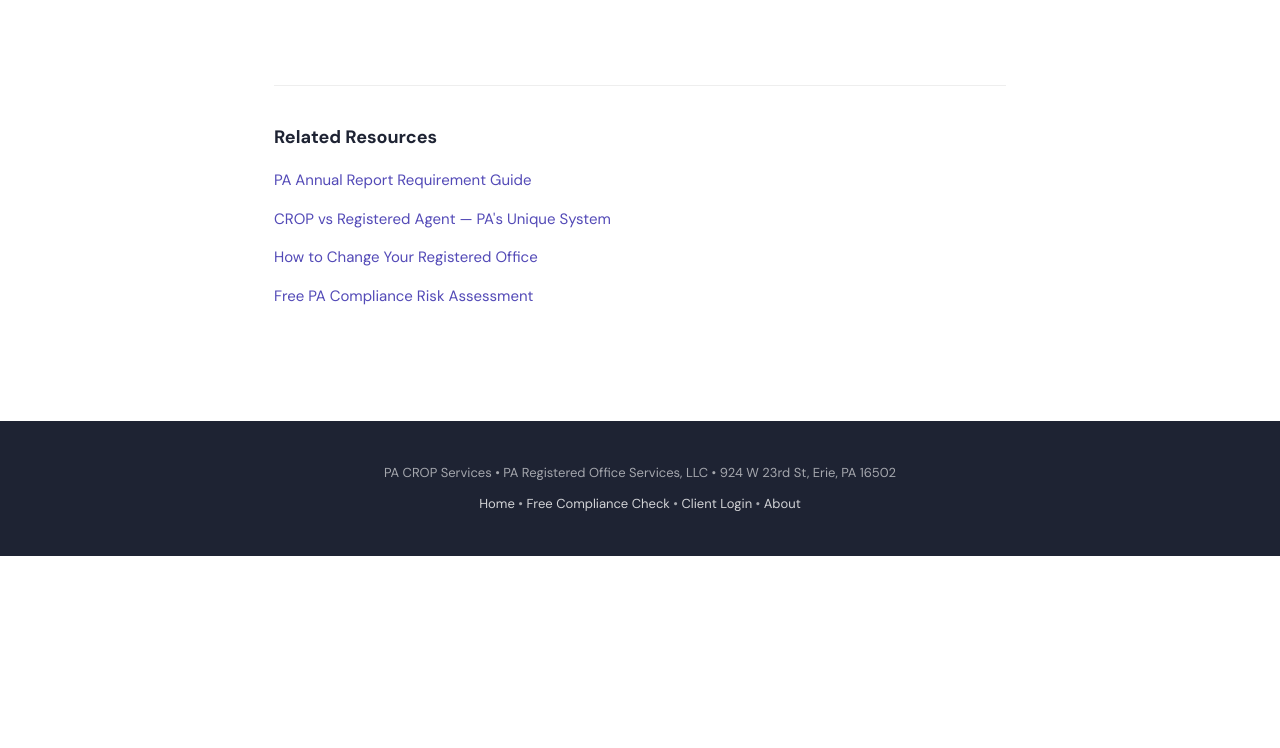
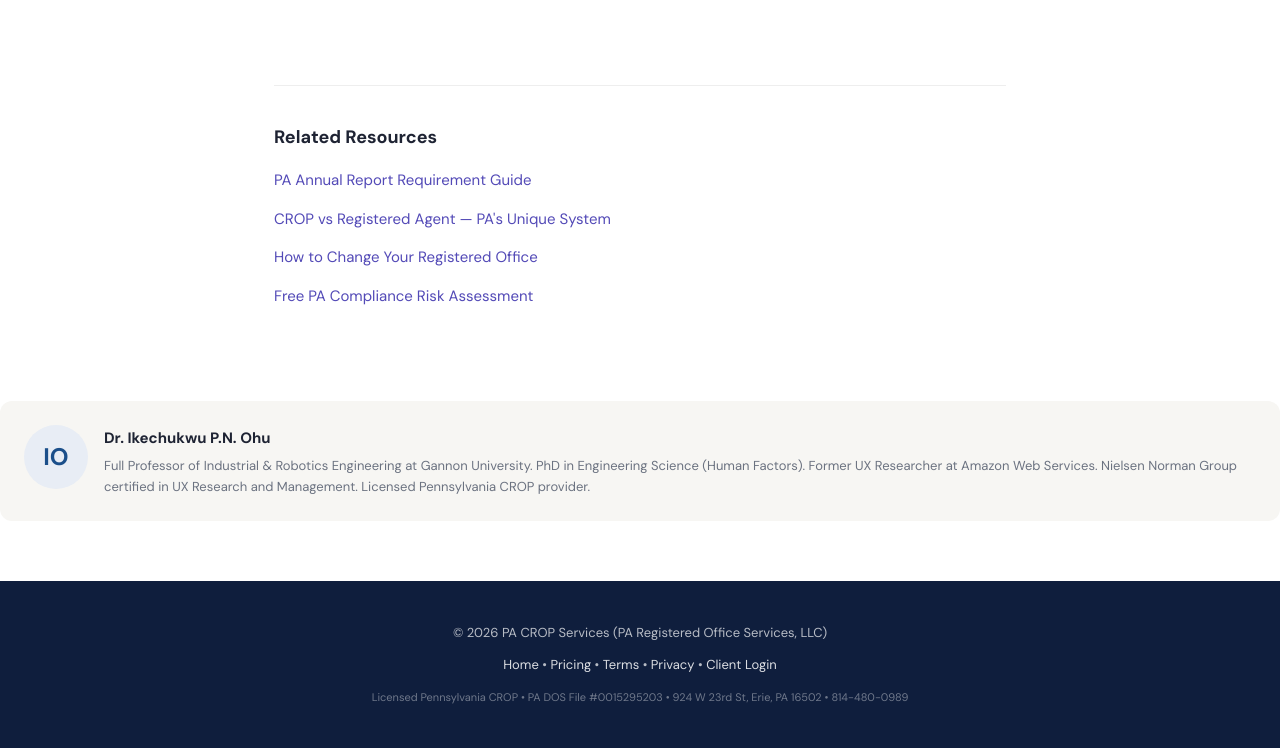
Before and after one commit to pinohu/pa-crop-services, a website: page public/what-is-a-pennsylvania-crop.html in a window 1280 px wide. Shown: the part 5033-5781 px from the top of the page. Before the commit the page ends 5589 px from the top, so only its background shows below. Drawn offline with Linux system fonts and the light colour scheme.

Commit message:
Phase 0: trust footer + legal links on what-is-a-pennsylvania-crop.html

```diff
--- a/public/what-is-a-pennsylvania-crop.html
+++ b/public/what-is-a-pennsylvania-crop.html
@@ -158,9 +158,20 @@ footer a{color:rgba(255,255,255,.8)}
 <li><a href="/how-to-change-registered-office-pennsylvania">How to Change Your Registered Office</a></li>
 <li><a href="/compliance-check">Free PA Compliance Risk Assessment</a></li></ul></div>
 </div>
-<footer>
-<div>PA CROP Services &bull; PA Registered Office Services, LLC &bull; 924 W 23rd St, Erie, PA 16502</div>
-<div style="margin-top:8px"><a href="/">Home</a> &bull; <a href="/compliance-check">Free Compliance Check</a> &bull; <a href="/portal">Client Login</a> &bull; <a href="/about">About</a></div>
+<div style="margin:40px 0;padding:24px;background:#F7F6F3;border-radius:12px;display:flex;gap:16px;align-items:flex-start">
+<div style="min-width:64px;width:64px;height:64px;background:#E8EDF5;border-radius:50%;display:flex;align-items:center;justify-content:center;font-size:24px;font-weight:700;color:#1B4F8A">IO</div>
+<div>
+<div style="font-weight:700;font-size:15px;margin-bottom:4px">Dr. Ikechukwu P.N. Ohu</div>
+<div style="font-size:13px;color:#6B7280;line-height:1.6">Full Professor of Industrial &amp; Robotics Engineering at Gannon University. PhD in Engineering Science (Human Factors). Former UX Researcher at Amazon Web Services. Nielsen Norman Group certified in UX Research and Management. Licensed Pennsylvania CROP provider.</div>
+</div>
+</div>
+</div></article>
+<footer style="background:#0F1E3D;color:rgba(255,255,255,.7);padding:40px 0;font-size:13px;text-align:center">
+<div style="max-width:720px;margin:0 auto;padding:0 24px">
+<p>&copy; 2026 PA CROP Services (PA Registered Office Services, LLC)</p>
+<p style="margin-top:8px"><a href="/" style="color:rgba(255,255,255,.85)">Home</a> &bull; <a href="/#pricing" style="color:rgba(255,255,255,.85)">Pricing</a> &bull; <a href="/terms" style="color:rgba(255,255,255,.85)">Terms</a> &bull; <a href="/privacy" style="color:rgba(255,255,255,.85)">Privacy</a> &bull; <a href="/portal" style="color:rgba(255,255,255,.85)">Client Login</a></p>
+<p style="font-size:11px;color:rgba(255,255,255,.4);margin-top:12px">Licensed Pennsylvania CROP &bull; PA DOS File #0015295203 &bull; 924 W 23rd St, Erie, PA 16502 &bull; 814-480-0989</p>
+</div>
 </footer>
 <script>document.querySelectorAll('.faq-item').forEach(function(i){i.querySelector('.faq-q').addEventListener('click',function(){i.classList.toggle('open');});});</script>
 <script src="/embed/chatbot.js" defer></script>
```
